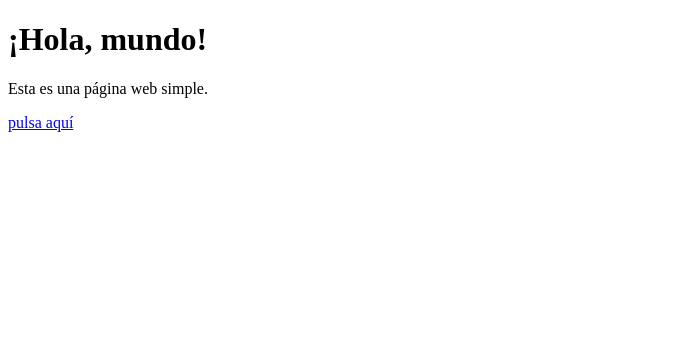
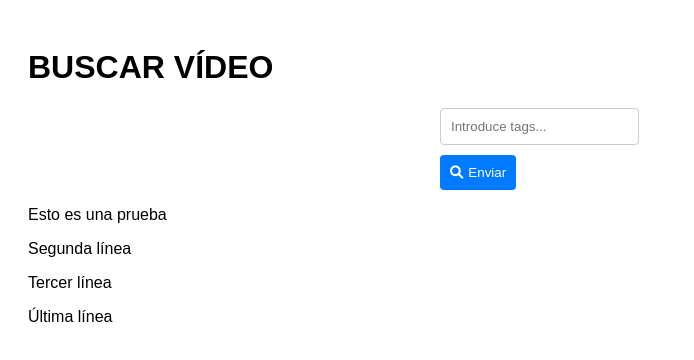
Before and after one commit to CarlosSalvadorZgz/Videoteca, a plain HTML site: page index.html in a window 1280 px wide. Shown: the whole page, without its empty margins (0-694 px from the left). Drawn offline with Linux system fonts and the light colour scheme.

Commit message:
Update index.html

```diff
--- a/index.html
+++ b/index.html
@@ -3,11 +3,58 @@
 <head>
     <meta charset="UTF-8">
     <meta name="viewport" content="width=device-width, initial-scale=1.0">
-    <title>Mi Página Web</title>
+    <title>Formulario con Ícono</title>
+    <link rel="stylesheet" href="https://cdnjs.cloudflare.com/ajax/libs/font-awesome/6.0.0-beta3/css/all.min.css">
+    <style>
+        body {
+            font-family: Arial, sans-serif;
+            padding: 20px;
+        }
+        .form-container {
+            max-width: 400px;
+            margin: auto;
+            display: flex;
+            flex-direction: column;
+        }
+        .form-container input[type="text"] {
+            padding: 10px;
+            margin-bottom: 10px;
+            border: 1px solid #ccc;
+            border-radius: 4px;
+        }
+        .form-container button {
+            display: flex;
+            align-items: center;
+            padding: 10px;
+            border: none;
+            background-color: #007bff;
+            color: white;
+            border-radius: 4px;
+            cursor: pointer;
+        }
+        .form-container button i {
+            margin-right: 5px;
+        }
+    </style>
 </head>
 <body>
-    <h1>¡Hola, mundo!</h1>
-    <p>Esta es una página web simple.</p>
-    <a href = 'https://youtu.be/mg_VYnyW5rU'>pulsa aquí</a>
+  <h1>BUSCAR VÍDEO</h1>
+    <div class="form-container">
+        <form>
+            <input type="text" placeholder="Introduce tags..." required>
+            <button type="submit">
+                <i class="fas fa-search"></i>
+                Enviar
+            </button>
+        </form>
+    </div>
+    <div>
+      <!-aquí comienza un script que busca en un fichero json los vídeos con los tags indicados>
+      <p>Esto es una prueba</p>
+      <p>Segunda línea</p>
+      <p>Tercer línea</p>
+      <p>Última línea</p>
+    </div>
+
 </body>
 </html>
```
